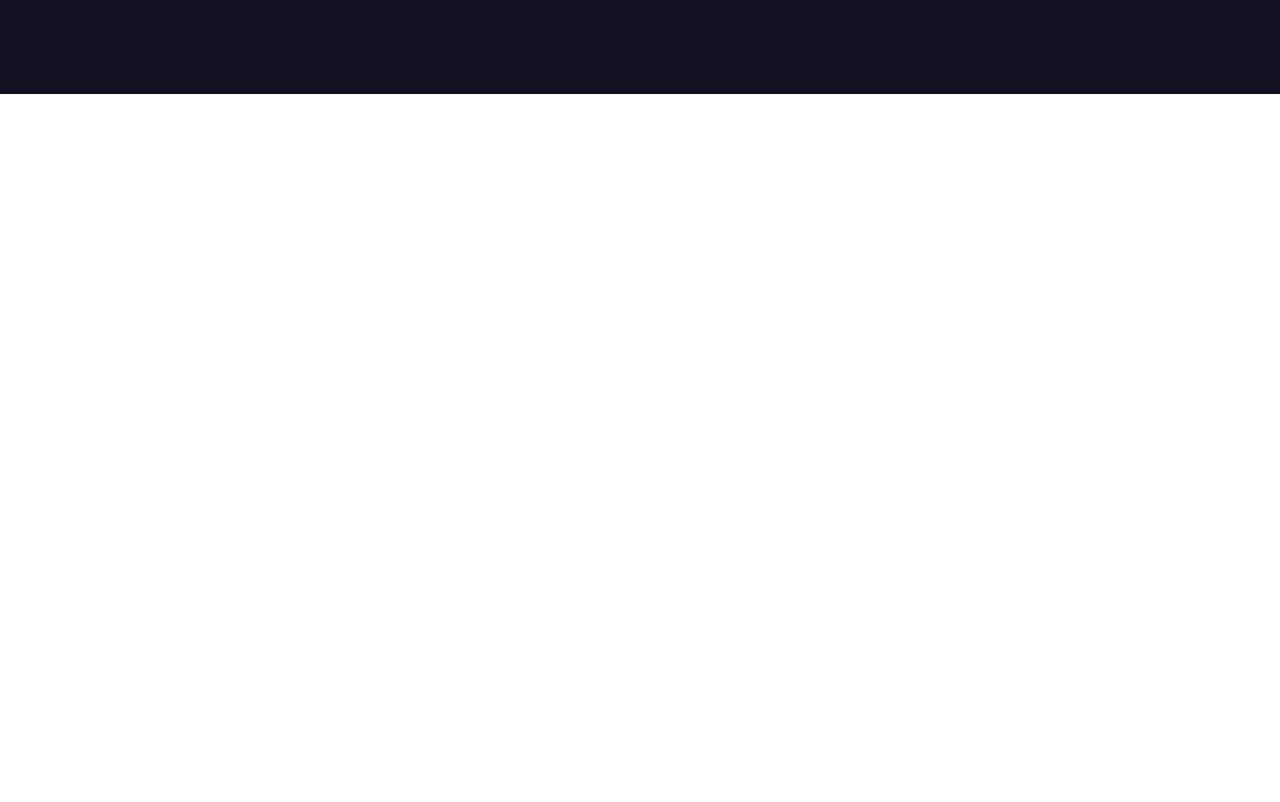
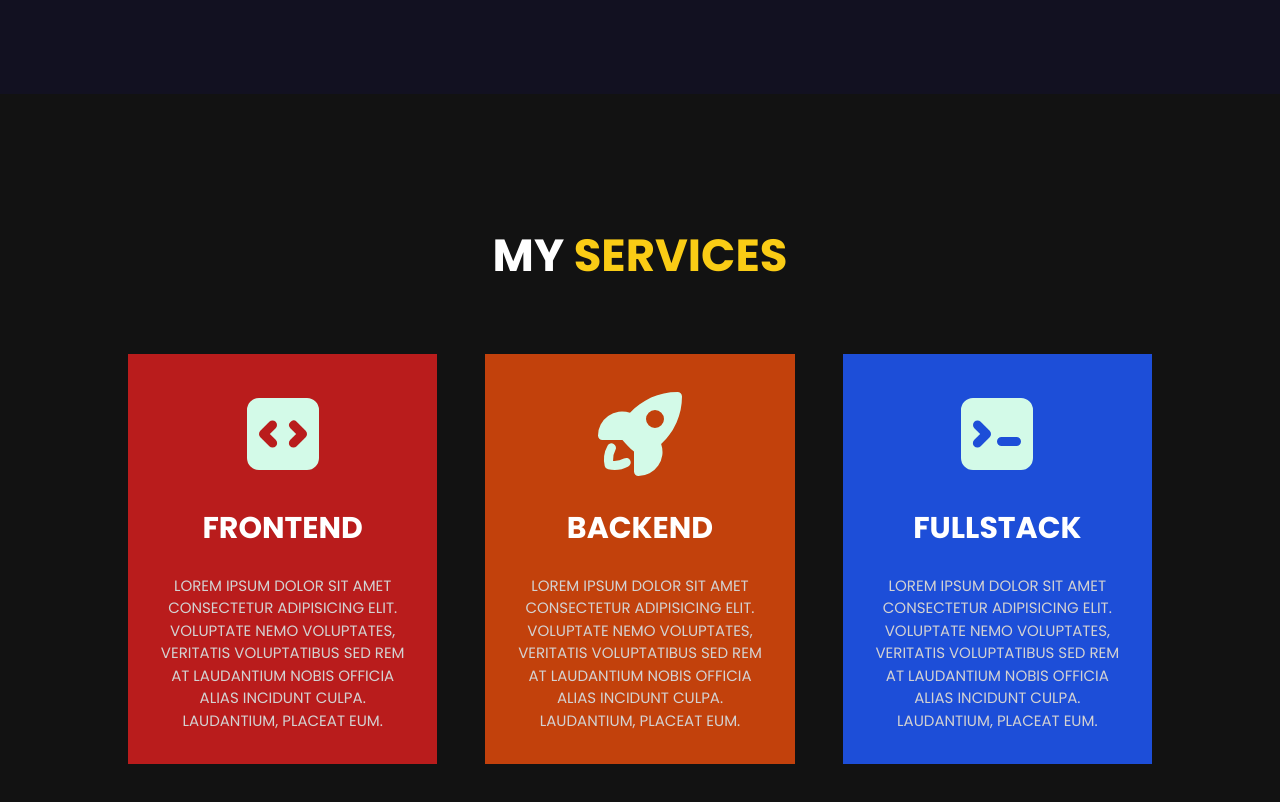
Before and after one commit to Nicocahya/portfolio, a Next.js app: page / in a window 1280 px wide. Shown: the part 1286-2088 px from the top of the page. Before the commit the page ends 1380 px from the top, so only its background shows below. Built offline with nearby package versions, Linux system fonts and the light colour scheme.

Commit message:
services

```diff
--- /dev/null
+++ b/Components/Services.tsx
@@ -0,0 +1,37 @@
+import { CodeBracketSquareIcon, CommandLineIcon, RocketLaunchIcon } from "@heroicons/react/16/solid";
+import React from "react";
+
+const Service = () => {
+  return (
+    <div className="bg-[#121212] pt-[4rem] md:pt-[8rem] pb-[5rem]">
+      <p className="heading">
+        My <span className="text-yellow-400">Services</span>
+      </p>
+      <div className="grid grid-cols-1 md:grid-cols-2 lg:grid-cols-3 w-[80%] mx-auto items-center gap-[3rem] mt-[4rem] text-white">
+        <div className="bg-red-700 hover:scale-110 transform transition-all duration-300 hover:-rotate-6 uppercase font-semibold text-center p-[2rem]">
+          <CodeBracketSquareIcon className="w-[6rem] h-[6rem] mx-auto text-[#d3fae8]" />
+          <h1 className="text-[20px] md:text-[30px] mt-[1.5rem] mb-[1.5rem]">Frontend</h1>
+          <p className="text-[15px] text-[#d3d2d2] font-normal">
+            Lorem ipsum dolor sit amet consectetur adipisicing elit. Voluptate nemo voluptates, veritatis voluptatibus sed rem at laudantium nobis officia alias incidunt culpa. Laudantium, placeat eum.
+          </p>
+        </div>
+        <div className="bg-orange-700 hover:scale-110 transform transition-all duration-300 uppercase font-semibold text-center p-[2rem]">
+          <RocketLaunchIcon className="w-[6rem] h-[6rem] mx-auto text-[#d3fae8]" />
+          <h1 className="text-[20px] md:text-[30px] mt-[1.5rem] mb-[1.5rem]">Backend</h1>
+          <p className="text-[15px] text-[#d3d2d2] font-normal">
+            Lorem ipsum dolor sit amet consectetur adipisicing elit. Voluptate nemo voluptates, veritatis voluptatibus sed rem at laudantium nobis officia alias incidunt culpa. Laudantium, placeat eum.
+          </p>
+        </div>
+        <div className="bg-blue-700 hover:scale-110 transform transition-all duration-300 hover:rotate-6 uppercase font-semibold text-center p-[2rem]">
+          <CommandLineIcon className="w-[6rem] h-[6rem] mx-auto text-[#d3fae8]" />
+          <h1 className="text-[20px] md:text-[30px] mt-[1.5rem] mb-[1.5rem]">Fullstack</h1>
+          <p className="text-[15px] text-[#d3d2d2] font-normal">
+            Lorem ipsum dolor sit amet consectetur adipisicing elit. Voluptate nemo voluptates, veritatis voluptatibus sed rem at laudantium nobis officia alias incidunt culpa. Laudantium, placeat eum.
+          </p>
+        </div>
+      </div>
+    </div>
+  );
+};
+
+export default Service;
--- a/pages/index.tsx
+++ b/pages/index.tsx
@@ -3,6 +3,7 @@
 import { useState } from 'react'
 import Hero from "@/Components/Hero";
 import About from '@/Components/About';
+import Services from '@/Components/Services';
 
 const HomePage = () => {
   const [nav, setNav] = useState(false);
@@ -19,6 +20,10 @@
         <div className='relative z-[30]'>
           {/* About */}
           <About />
+          <div>
+            {/* services */}
+            <Services />
+          </div>
         </div>
       </div>
     </div>
```
